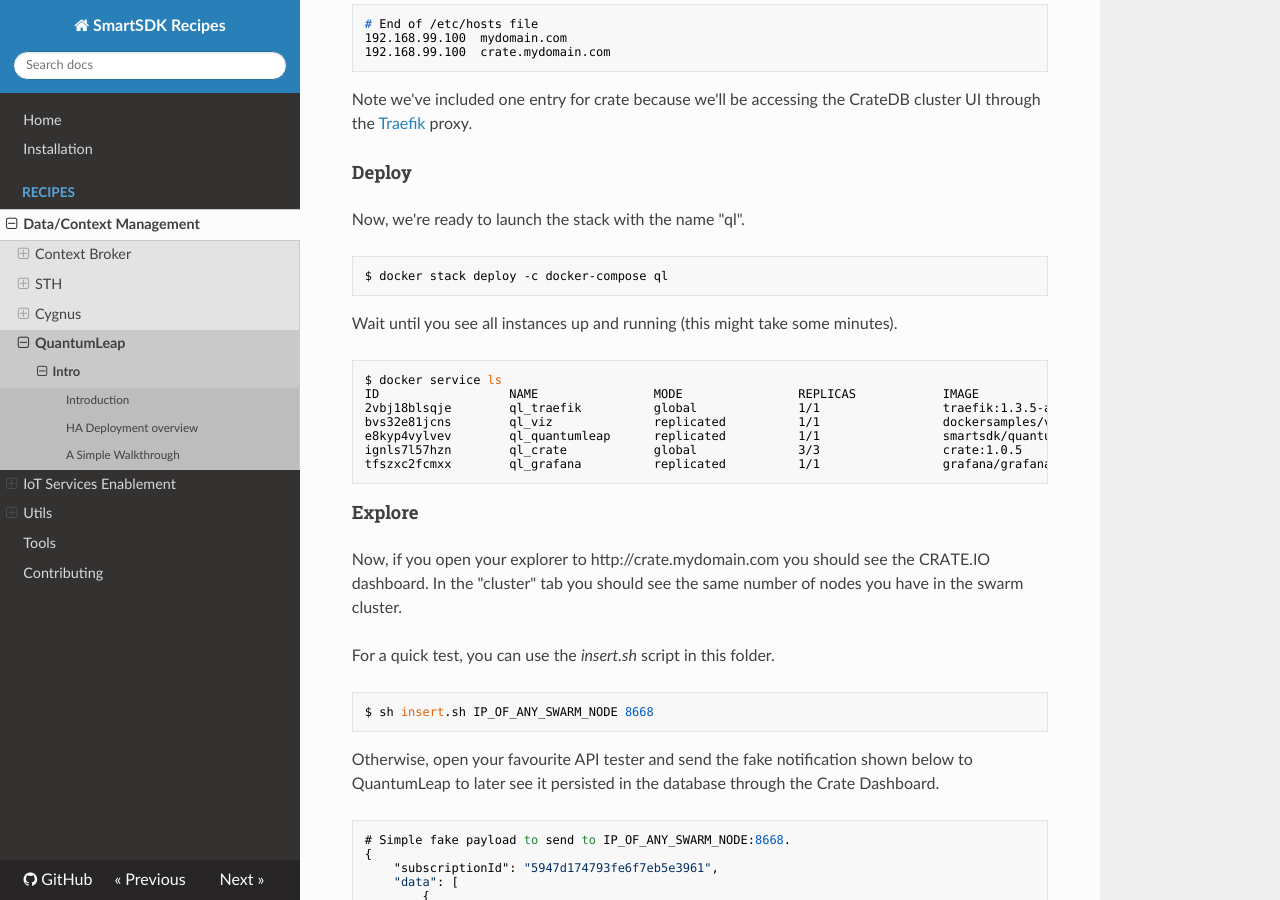
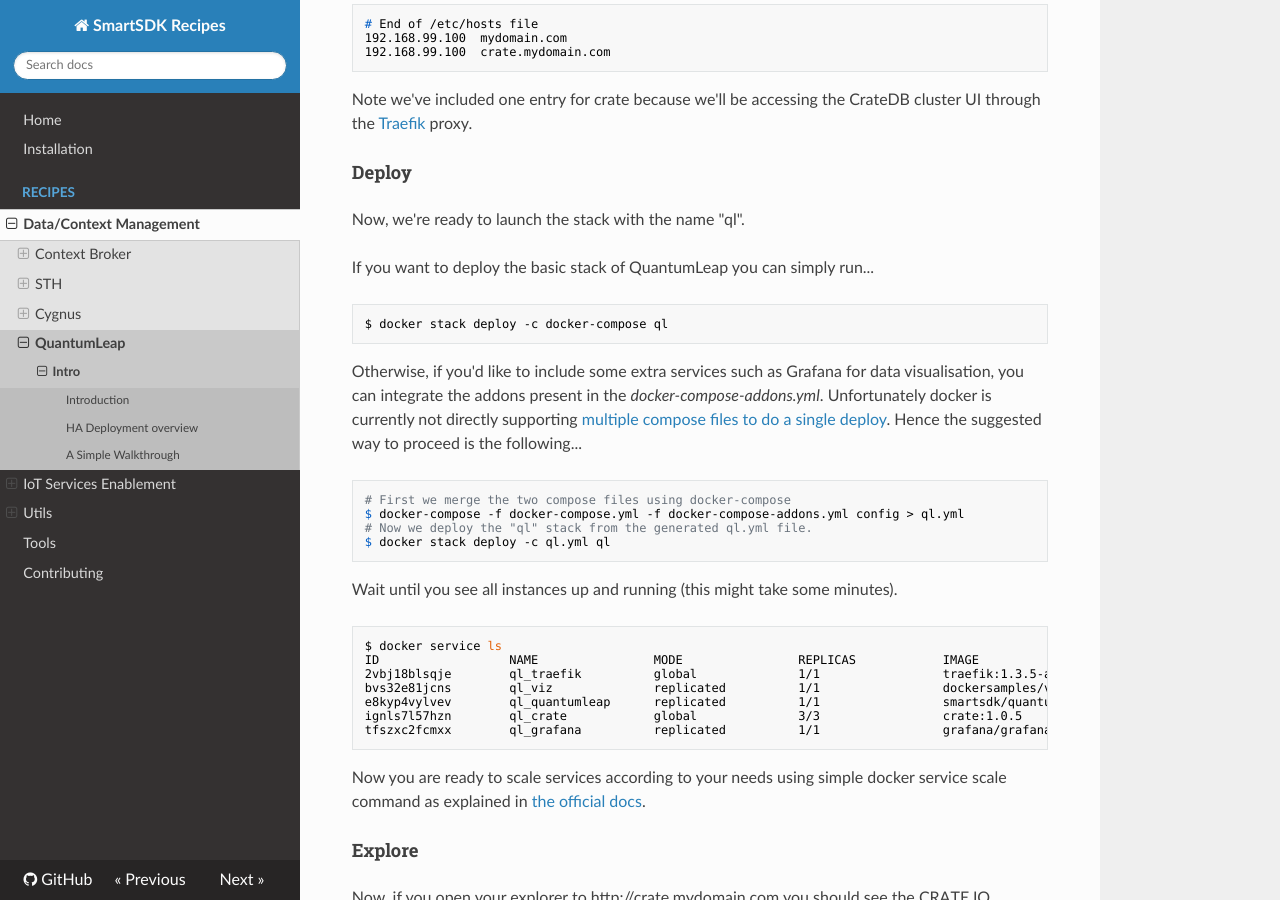
Before and after one commit to smartsdk/smartsdk-recipes, an MkDocs documentation site: the page built from recipes/data-management/quantumleap/readme.md, in a window 1280 px wide and 900 px high, scrolled down 1040 px. Built offline with MkDocs 1.6.1, drawn with Linux system fonts in a browser that asks for light colours; nearby versions of some CDN libraries; comment, search, counter and statistics services are not loaded; old or Windows-style settings are respelled for this version of MkDocs.

Commit message:
Apply code review changes

```diff
--- a/recipes/data-management/quantumleap/readme.md
+++ b/recipes/data-management/quantumleap/readme.md
@@ -72,7 +72,16 @@ Note we've included one entry for crate because we'll be accessing the CrateDB c
 
 Now, we're ready to launch the stack with the name "ql".
 
+If you want to deploy the basic stack of QuantumLeap you can simply run...
+
     $ docker stack deploy -c docker-compose ql
+
+Otherwise, if you'd like to include some extra services such as Grafana for data visualisation, you can integrate the addons present in the *docker-compose-addons.yml*. Unfortunately docker is currently not directly supporting [multiple compose files to do a single deploy](https://github.com/moby/moby/issues/30127). Hence the suggested way to proceed is the following...
+
+    # First we merge the two compose files using docker-compose
+    $ docker-compose -f docker-compose.yml -f docker-compose-addons.yml config > ql.yml
+    # Now we deploy the "ql" stack from the generated ql.yml file.
+    $ docker stack deploy -c ql.yml ql
 
 Wait until you see all instances up and running (this might take some minutes).
 
@@ -84,6 +93,7 @@ Wait until you see all instances up and running (this might take some minutes).
     ignls7l57hzn        ql_crate            global              3/3                 crate:1.0.5
     tfszxc2fcmxx        ql_grafana          replicated          1/1                 grafana/grafana:latest            *:3000->3000/tcp
 
+Now you are ready to scale services according to your needs using simple docker service scale command as explained in [the official docs](https://docs.docker.com/engine/swarm/swarm-tutorial/scale-service/).
 
 #### Explore
 
```
Also changed, not shown: 2 other files.
